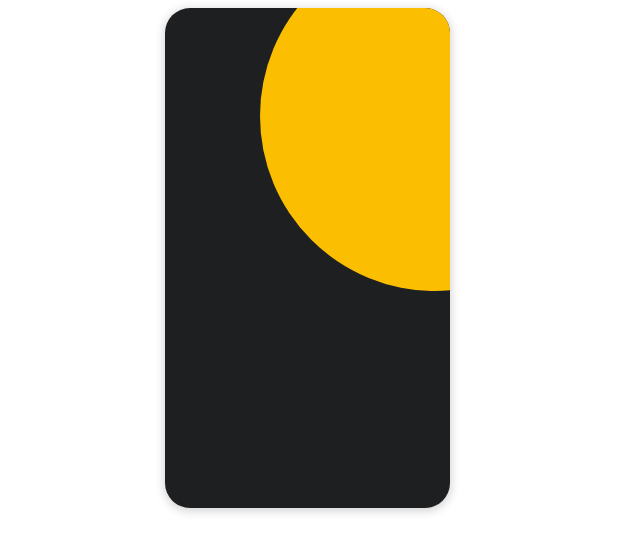
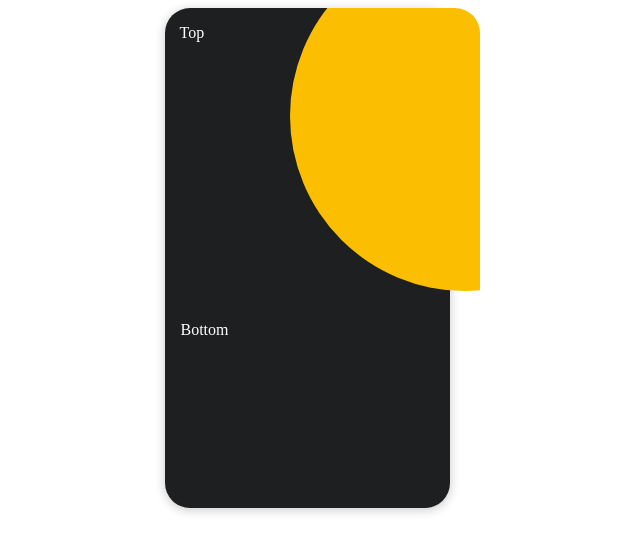
Before and after one commit to StefanoQuiroz/REACT-ANIMATION3D, a React (Create React App) app: page / in a window 1280 px wide. Shown: the top 552 px of the page, without its empty margins (333-973 px from the left). Built offline with nearby package versions, Linux system fonts and the light colour scheme.

Commit message:
3D-Animation 35%

```diff
--- a/src/App.js
+++ b/src/App.js
@@ -12,6 +12,10 @@ const Container = styled.div`
   justify-content: center;
 `;
 
+/* const data = [{
+
+}] */
+
 function App() {
   return(
     <Container>
--- a/src/components/nikeCard/Card.js
+++ b/src/components/nikeCard/Card.js
@@ -38,14 +38,38 @@ const Circle = styled.div`
     border-radius:50%
 `;
 
-const NikeCard = (props) => {
+const TopContainer = styled.div`
+    width: 100%;
+    display: flex;
+    flex-direction: column;
+    flex: 1.2;
+    position: relative;
+    align-item: center;
+    justify-conten: flex-end;
+    padding: 1em 15px;
+`;
+
+const BottomContainer = styled.div`
+    display:flex;
+    flex: 0.8;
+    padding: 0 1em
+`;
+
+
+const Card = (props) => {
     return (
         <CardContainer>
-            <CircleWrapper>
-                <Circle/>
-            </CircleWrapper>
+           <TopContainer>
+               Top
+                <CircleWrapper>
+                    <Circle/>
+                </CircleWrapper>
+           </TopContainer>
+           <BottomContainer>
+               Bottom
+           </BottomContainer>
         </CardContainer>
     );
 }
 
-export default NikeCard;
+export default Card;
```
